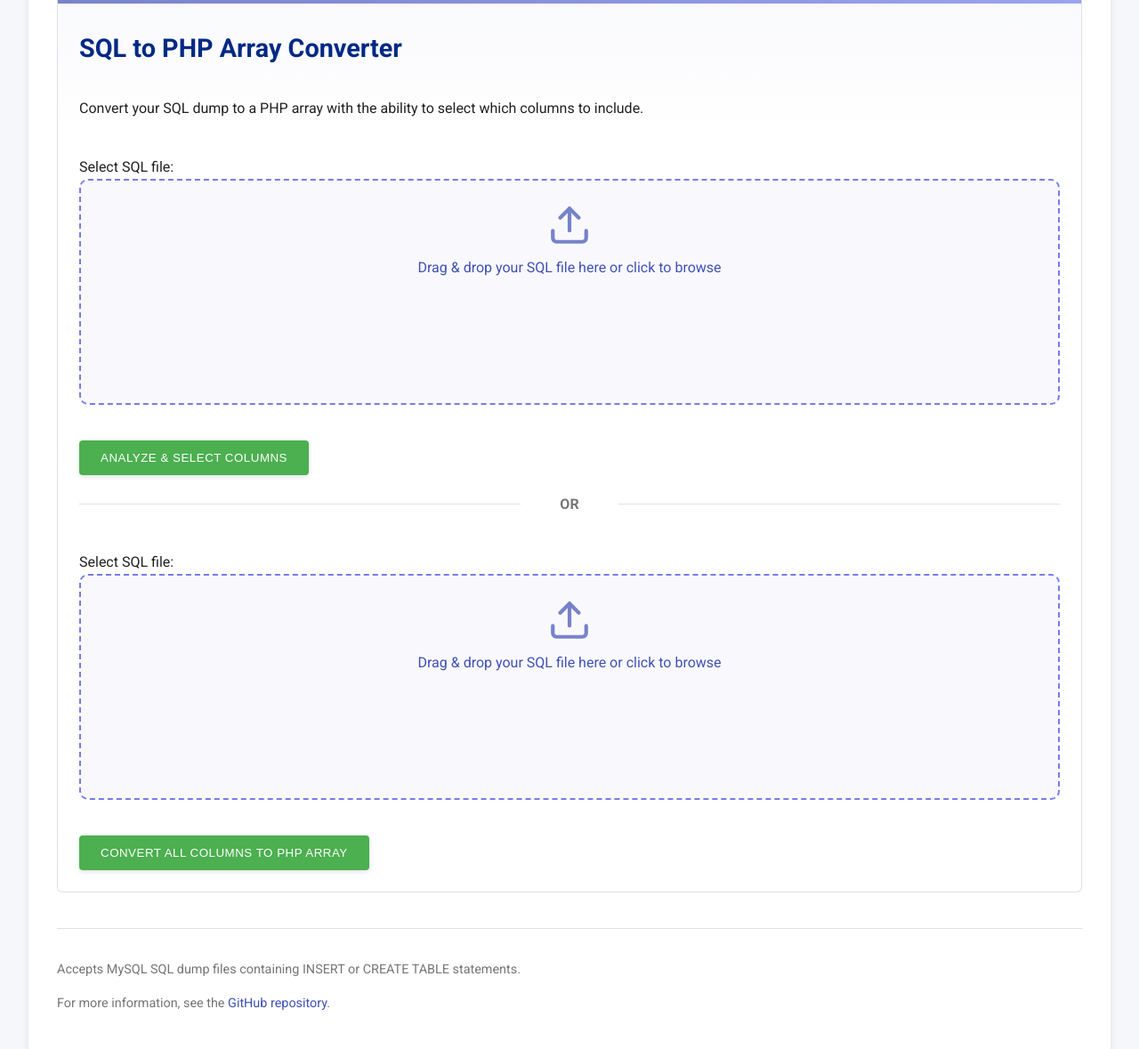
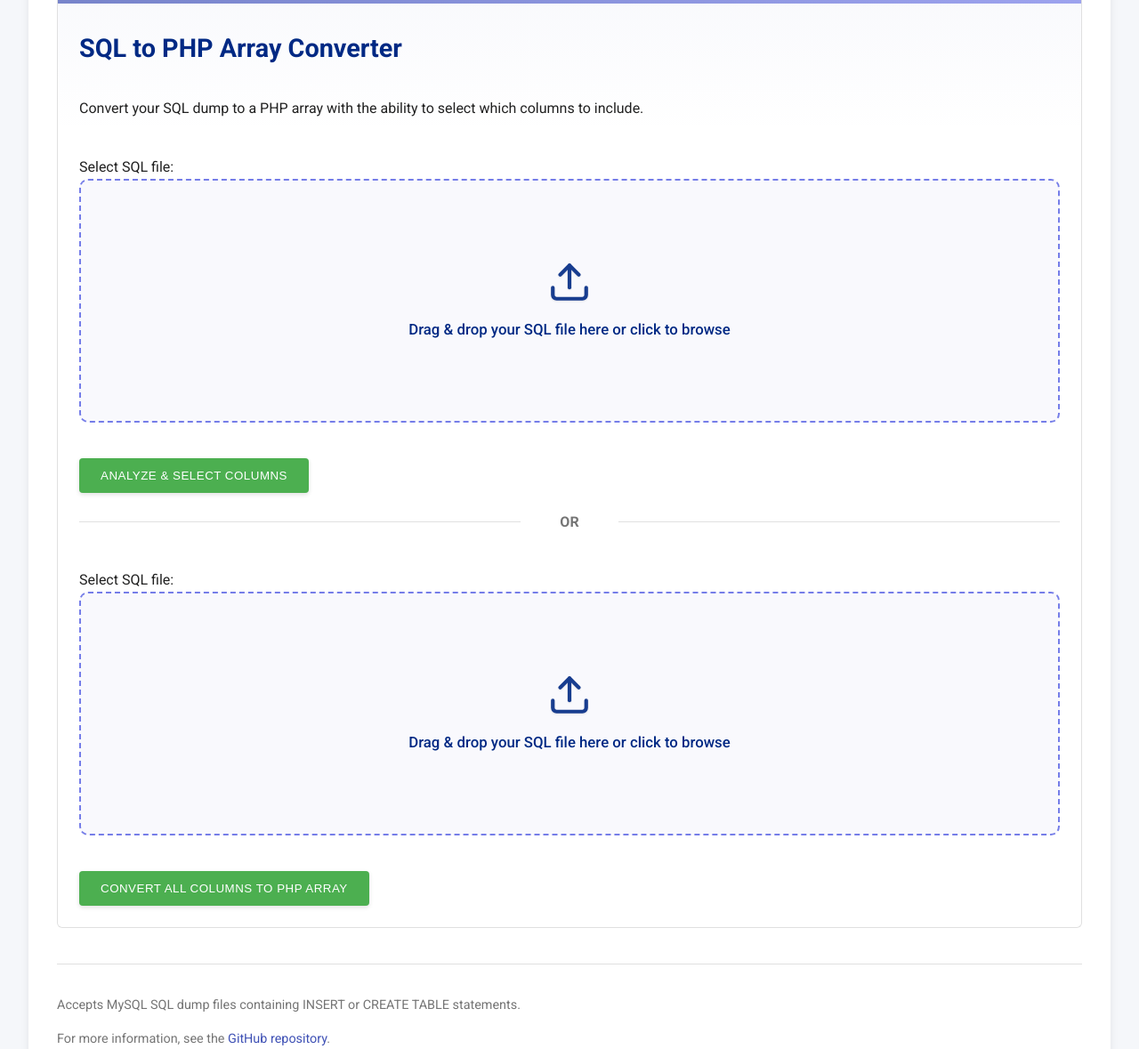
Before and after one commit to rolland97/sql-converter, a FastAPI app: page / in a window 1280 px wide. Shown: the part 203-1382 px from the top of the page at 89% size. Run offline with FastAPI, Linux system fonts and the light colour scheme; some libraries are stand-ins or nearby versions.

Commit message:
fix visual text bug on drag and drop zone

```diff
--- a/static/js/main.js
+++ b/static/js/main.js
@@ -149,20 +149,30 @@ function initializeDragAndDrop() {
         const fileInput = upload.querySelector('input[type="file"]');
         if (!fileInput) return;
 
-        // Create drop zone element
+        // Create drop zone element with clear separation of elements
         const dropZone = document.createElement('div');
         dropZone.className = 'drop-zone';
-        dropZone.innerHTML = `
-            <div class="drop-zone-prompt">
+
+        // Create the prompt element (only shown when no file is selected)
+        const promptElement = document.createElement('div');
+        promptElement.className = 'drop-zone-prompt';
+        promptElement.innerHTML = `
             <svg xmlns="http://www.w3.org/2000/svg" width="24" height="24" viewBox="0 0 24 24" fill="none" stroke="currentColor" stroke-width="2" stroke-linecap="round" stroke-linejoin="round">
                 <path d="M21 15v4a2 2 0 0 1-2 2H5a2 2 0 0 1-2-2v-4"></path>
                 <polyline points="17 8 12 3 7 8"></polyline>
                 <line x1="12" y1="3" x2="12" y2="15"></line>
             </svg>
             <span>Drag & drop your SQL file here or click to browse</span>
-            </div>
-            <div class="drop-zone-thumb" hidden></div>
         `;
+
+        // Create the thumbnail element (only shown when a file is selected)
+        const thumbElement = document.createElement('div');
+        thumbElement.className = 'drop-zone-thumb';
+        thumbElement.hidden = true; // Initially hidden
+
+        // Add both elements to the drop zone
+        dropZone.appendChild(promptElement);
+        dropZone.appendChild(thumbElement);
 
         // Insert drop zone after the label
         const label = upload.querySelector('label');
@@ -182,7 +192,9 @@ function initializeDragAndDrop() {
 
         // Change handler for the file input
         fileInput.addEventListener('change', function() {
+            if (fileInput.files.length) {
                 updateThumbnail(dropZone, fileInput.files[0]);
+            }
         });
 
         // Drag and drop handlers
@@ -215,13 +227,16 @@ function initializeDragAndDrop() {
  * Update the drop zone thumbnail with file information
  */
 function updateThumbnail(dropZone, file) {
-    // Remove any previous thumbnail
+    // Get elements
     let thumbnailElement = dropZone.querySelector('.drop-zone-thumb');
+    let promptElement = dropZone.querySelector('.drop-zone-prompt');
 
-    // First time - remove prompt, show thumbnail
+    // First time - fully hide prompt, show thumbnail
     if (thumbnailElement.hasAttribute('hidden')) {
         thumbnailElement.removeAttribute('hidden');
-        dropZone.querySelector('.drop-zone-prompt').setAttribute('hidden', true);
+
+        // Completely hide the prompt
+        promptElement.style.display = 'none';
     }
 
     // Check if it's a SQL file
@@ -239,7 +254,7 @@ function updateThumbnail(dropZone, file) {
         return;
     }
 
-    // Set the filename as caption
+    // Set the filename as caption - NO INSTRUCTION TEXT HERE
     thumbnailElement.innerHTML = `
         <div class="file-info">
             <svg xmlns="http://www.w3.org/2000/svg" width="24" height="24" viewBox="0 0 24 24" fill="none" stroke="currentColor" stroke-width="2" stroke-linecap="round" stroke-linejoin="round">
@@ -249,28 +264,13 @@ function updateThumbnail(dropZone, file) {
                 <line x1="16" y1="17" x2="8" y2="17"></line>
                 <polyline points="10 9 9 9 8 9"></polyline>
             </svg>
-            <span>${file.name}</span>
+            <span class="filename">${file.name}</span>
             <span class="file-size">${formatFileSize(file.size)}</span>
         </div>
     `;
 
-    // Show file preview (if it's a small SQL file)
-    if (file.size < 100000) { // Less than 100KB
-        const reader = new FileReader();
-
-        reader.onload = function() {
-            const preview = document.createElement('div');
-            preview.className = 'file-preview';
-            preview.innerHTML = `
-                <div class="preview-header">File Preview:</div>
-                <pre>${reader.result.slice(0, 500)}${reader.result.length > 500 ? '...' : ''}</pre>
-            `;
-
-            thumbnailElement.appendChild(preview);
-        };
-
-        reader.readAsText(file);
-    }
+    // We don't need to show the preview when a file is already selected
+    // This keeps the display clean and focused on the selected file
 }
 
 /**
--- a/static/styles.css
+++ b/static/styles.css
@@ -727,7 +727,7 @@ input[type="submit"]:hover, .submit-button:hover {
 
 .drop-zone {
     max-width: 100%;
-    height: 200px;
+    height: 220px;
     padding: 25px;
     display: flex;
     align-items: center;
@@ -741,17 +741,20 @@ input[type="submit"]:hover, .submit-button:hover {
     background-color: rgba(63, 81, 181, 0.03);
     transition: all var(--transition-normal);
     margin-bottom: 20px;
+    position: relative;
 }
 
+/* Add more contrast to the drop zone when hovering */
 .drop-zone:hover {
-    background-color: rgba(63, 81, 181, 0.08);
+    background-color: rgba(63, 81, 181, 0.1); /* Slightly darker than before */
     border-color: var(--primary-color);
 }
 
+/* Increase contrast on the active/over state */
 .drop-zone-over {
     border-style: solid;
-    background-color: rgba(63, 81, 181, 0.12);
-    box-shadow: 0 0 10px rgba(63, 81, 181, 0.2);
+    background-color: rgba(63, 81, 181, 0.15); /* Darker than before */
+    box-shadow: 0 0 10px rgba(63, 81, 181, 0.3);
     transform: scale(1.02);
 }
 
@@ -760,15 +763,33 @@ input[type="submit"]:hover, .submit-button:hover {
     flex-direction: column;
     align-items: center;
     justify-content: center;
-    color: var(--primary-color);
+    /* Change color to darker value for better contrast */
+    color: var(--primary-dark); /* Darker blue */
+    position: absolute;
+    top: 50%;
+    left: 50%;
+    transform: translate(-50%, -50%);
+    width: 100%;
+    height: 100%;
 }
 
+/* Make the text bolder and larger */
+.drop-zone-prompt span {
+    font-weight: 500;
+    font-size: 1.05rem;
+    /* Add text shadow for extra readability */
+    text-shadow: 0 1px 0 rgba(255, 255, 255, 0.8);
+}
+
+/* Make the icon more visible */
 .drop-zone-prompt svg {
     width: 50px;
     height: 50px;
-    opacity: 0.7;
-    margin-bottom: 10px;
-    color: var(--primary-color);
+    opacity: 0.9; /* Increased from 0.7 */
+    margin-bottom: 15px;
+    color: var(--primary-dark); /* Match text color */
+    /* Add subtle shadow */
+    filter: drop-shadow(0 1px 1px rgba(0, 0, 0, 0.1));
 }
 
 .drop-zone-thumb {
```
Lines whose indentation alone changed are shown as unchanged.
